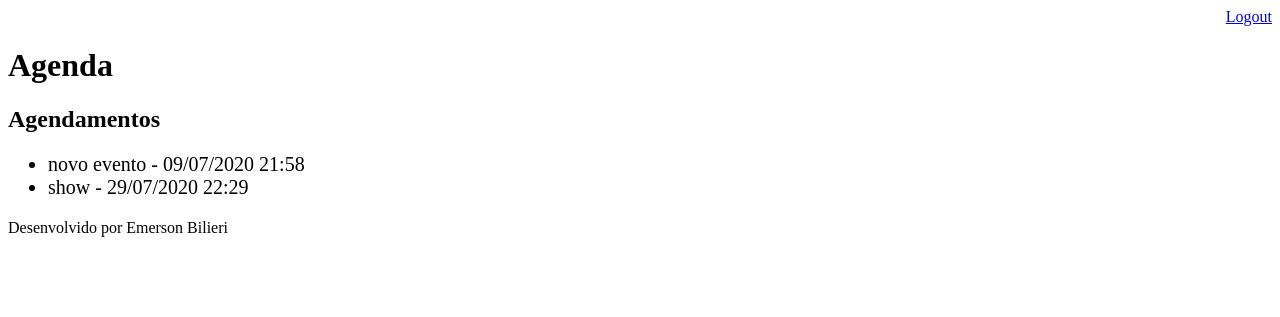
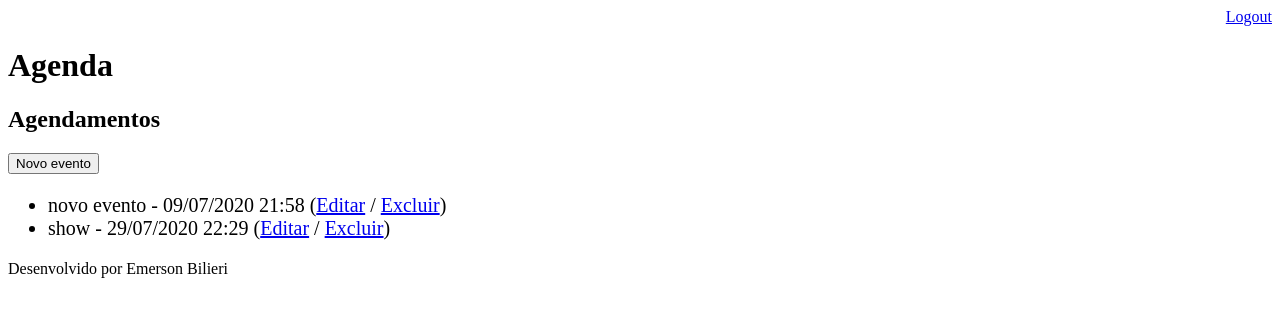
Before and after one commit to ebilieri/agenda-contatos-python-django, a Django app: page /agenda/ in a window 1280 px wide. Shown: the top 317 px of the page. Run offline with Django 3.2, Linux system fonts and the light colour scheme; a user stored in the database is signed in; data comes from the database, SQL or seed files in the repository; both versions use the stored data as it was after the commit.

Commit message:
edição e exclusão

```diff
--- a/agenda/urls.py
+++ b/agenda/urls.py
@@ -21,6 +21,9 @@ from django.views.generic import RedirectView
 urlpatterns = [
     path('admin/', admin.site.urls),
     path('agenda/', views.lista_eventos),
+    path('agenda/evento/', views.evento),
+    path('agenda/evento/submit', views.submit_evento),
+    path('agenda/evento/delete/<int:id_evento>/', views.delete_evento),
     #path('', views.index),
     path('', RedirectView.as_view(url='/agenda/')),
     path('login/', views.login_user),
--- a/core/admin.py
+++ b/core/admin.py
@@ -4,7 +4,7 @@ from  core.models import Evento
 # Register your models here.
 
 class EventoAdmin(admin.ModelAdmin):
-    list_display = ('titulo', 'data_evento', 'data_criacao')
+    list_display = ('id', 'titulo', 'data_evento', 'data_criacao')
     list_filter = ('titulo', 'data_evento',) # virgula deve esta no final
 
 admin.site.register(Evento, EventoAdmin)
--- a/core/models.py
+++ b/core/models.py
@@ -18,3 +18,6 @@ class Evento(models.Model):
 
     def get_data_evento(self):
         return self.data_evento.strftime('%d/%m/%Y %H:%M')
+
+    def get_data_input_evento(self):
+        return self.data_evento.strftime('%Y-%m-%dT%H:%M')
--- a/core/views.py
+++ b/core/views.py
@@ -10,12 +10,15 @@ from core.models import Evento
 def index(request):
     return redirect('/agenda/')
 
+
 def login_user(request):
     return render(request, 'login.html')
+
 
 def logout_user(request):
     logout(request)
     return redirect('/')
+
 
 def submit_login(request):
     if request.POST:
@@ -30,10 +33,57 @@ def submit_login(request):
 
     return redirect('/')
 
+
 @login_required(login_url='/login/')
 def lista_eventos(request):
     usuario = request.user
     eventos = Evento.objects.filter(usuario=usuario)
-    #eventos = Evento.objects.all()
+    # eventos = Evento.objects.all()
     dados = {'eventos': eventos}
     return render(request, 'agenda.html', dados)
+
+
+@login_required(login_url='/login/')
+def evento(request):
+    id_evento = request.GET.get('id')
+    dados = {}
+    if id_evento:
+        dados['evento'] = Evento.objects.get(id=id_evento)
+    return render(request, 'evento.html', dados)
+
+
+@login_required(login_url='/login/')
+def submit_evento(request):
+    if request.POST:
+        titulo = request.POST.get('titulo')
+        data_evento = request.POST.get('data_evento')
+        descricao = request.POST.get('descricao')
+        usuario = request.user
+        id_evento = request.POST.get('id_evento')
+        if id_evento:
+            evento = Evento.objects.get(id=id_evento)
+            if evento.usuario == usuario:
+                evento.titulo = titulo
+                evento.descricao = descricao
+                evento.data_evento = data_evento
+                evento.save()
+            # Evento.objects.filter(id=id_evento).update(titulo=titulo,
+            #                                           data_evento=data_evento,
+            #                                          descricao=descricao)
+
+        else:
+            Evento.objects.create(titulo=titulo,
+                                  data_evento=data_evento,
+                                  descricao=descricao,
+                                  usuario=usuario)
+    return redirect('/')
+
+
+@login_required(login_url='/login/')
+def delete_evento(request, id_evento):
+    usuario = request.user
+    # Evento.objects.filter(id=id_evento).delete()
+    evento = Evento.objects.get(id=id_evento)
+    if usuario == evento.usuario:
+        evento.delete()
+    return redirect('/')
--- a/templates/agenda.html
+++ b/templates/agenda.html
@@ -1,10 +1,17 @@
 {% extends "model-page.html" %}
 
 {% block content %}
-    <h2>Agendamentos</h2>
-    <ul style="font-size: 20px">
-        {% for evento in eventos %}
-            <li>{{ evento.titulo }} - {{ evento.get_data_evento }}</li>
-        {% endfor %}
-    </ul>
+<h2>Agendamentos</h2>
+<a href="evento/">
+    <button type="button">Novo evento</button>
+</a>
+<ul style="font-size: 20px">
+    {% for evento in eventos %}
+    <li>
+        {{ evento.titulo }} - {{ evento.get_data_evento }}
+        (<a href="evento/?id={{ evento.id }}">Editar</a> /
+        <a href="evento/delete/{{ evento.id }}">Excluir</a>)
+    </li>
+    {% endfor %}
+</ul>
 {% endblock %}
```
Also changed, not shown: templates/evento.html (added, +25 -0 lines), db.sqlite3, 1 other file.
